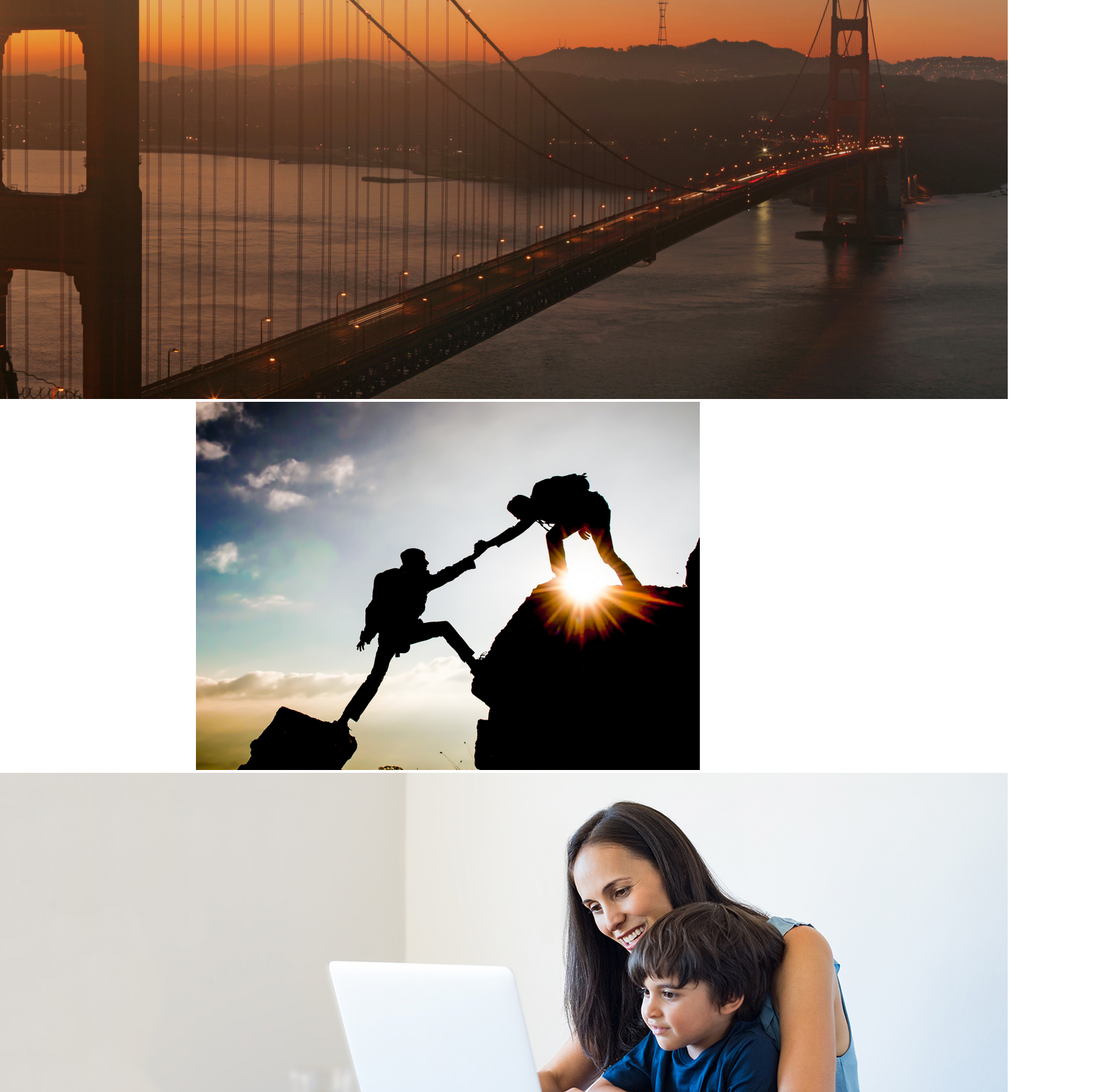
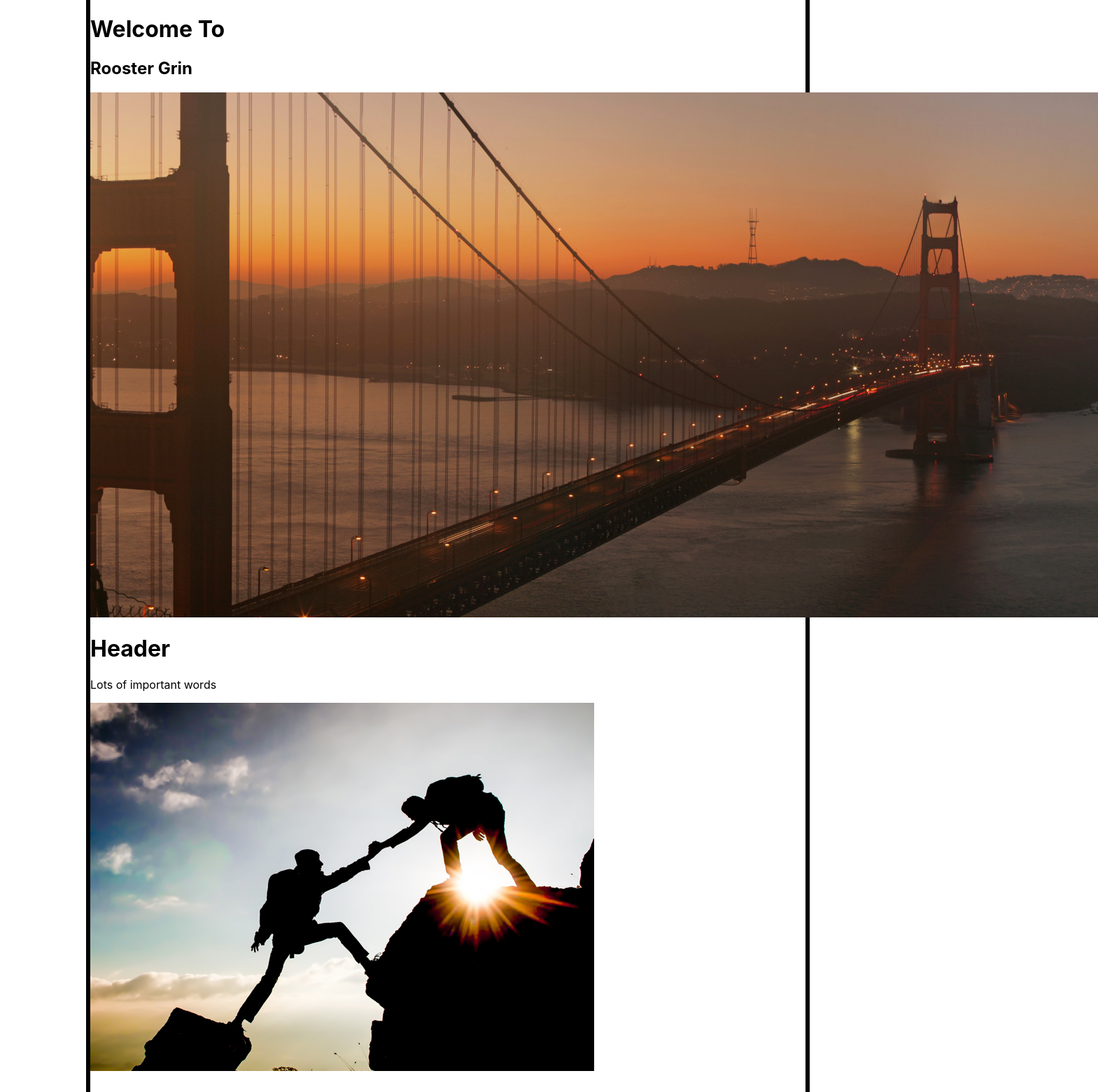
Before and after one commit to timdobranski/atelier-design, a React (Create React App) app: page / in a window 1280 px wide. Shown: the part 180-1740 px from the top of the page at 70% size, 1569 px wide, since content can reach past the window. Built offline with nearby package versions, Linux system fonts and the light colour scheme.

Commit message:
Initial skeleton of most content. Components for each section

```diff
--- a/public/index.html
+++ b/public/index.html
@@ -2,7 +2,7 @@
 <html lang="en">
   <head>
     <meta charset="utf-8" />
-    <link rel="icon" href="%PUBLIC_URL%/favicon.ico" />
+    <!-- <link rel="icon" href="%PUBLIC_URL%/favicon.ico" /> -->
     <meta name="viewport" content="width=device-width, initial-scale=1" />
     <meta name="theme-color" content="#000000" />
     <meta
@@ -24,7 +24,7 @@
       work correctly both with client-side routing and a non-root public URL.
       Learn how to configure a non-root public URL by running `npm run build`.
     -->
-    <title>React App</title>
+    <title>Rooster Grin Media</title>
   </head>
   <body>
     <noscript>You need to enable JavaScript to run this app.</noscript>
--- a/src/App.css
+++ b/src/App.css
@@ -1,38 +1,3 @@
 .App {
   text-align: center;
 }
-
-.App-logo {
-  height: 40vmin;
-  pointer-events: none;
-}
-
-@media (prefers-reduced-motion: no-preference) {
-  .App-logo {
-    animation: App-logo-spin infinite 20s linear;
-  }
-}
-
-.App-header {
-  background-color: #282c34;
-  min-height: 100vh;
-  display: flex;
-  flex-direction: column;
-  align-items: center;
-  justify-content: center;
-  font-size: calc(10px + 2vmin);
-  color: white;
-}
-
-.App-link {
-  color: #61dafb;
-}
-
-@keyframes App-logo-spin {
-  from {
-    transform: rotate(0deg);
-  }
-  to {
-    transform: rotate(360deg);
-  }
-}
--- a/src/App.js
+++ b/src/App.js
@@ -1,18 +1,27 @@
-import hero from './assets/images/hero.jpg';
-import banner1 from './assets/images/banner-1.jpg';
-import banner2 from './assets/images/banner-2.jpg';
-import img1 from './assets/images/img-1.jpg';
+import Welcome from './components/Welcome';
+import Introduction from './components/Introduction';
+import History from './components/History';
+import Features from './components/Features';
+import Form from './components/Form';
+import Reviews from './components/Reviews';
+import Footer from './components/Footer';
 
-import './App.css';
+import './index.css';
 
 function App() {
   return (
     <div className="App">
-    <img src={hero} alt="hero" />
-    <img src={img1} alt="img1" />
-    <img src={banner1} alt="banner1" />
-    <img src={banner2} alt="banner2" />
-
+      <div className="grid-container">
+        <Welcome />
+        <Introduction />
+        <History />
+        <Features />
+        <Form />
+        <Reviews />
+        <Footer />
+        {/* <img className="grid-full" src={banner1} alt="banner1" />
+        <img className="grid-full" src={banner2} alt="banner2" /> */}
+    </div>
     </div>
   );
 }
--- /dev/null
+++ b/src/components/Features.jsx
@@ -0,0 +1,20 @@
+import retention from '../assets/icons/home-retention.svg';
+import hygeine from '../assets/icons/home-hygiene.svg';
+import expertise from '../assets/icons/home-expertise.svg';
+import lab from '../assets/icons/home-lab.svg';
+import '../index.css';
+
+function Features() {
+  return (
+      <div className="column-both row-4">
+        <h1 className="grid-full">Header the Third</h1>
+        <h2 className="grid-full">Cowabunga dude</h2>
+        <img className="icon" src={expertise} alt="hero" />
+        <img className="icon" src={hygeine} alt="hero" />
+        <img className="icon" src={lab} alt="hero" />
+        <img className="icon" src={retention} alt="hero" />
+      </div>
+  );
+}
+
+export default Features;
--- /dev/null
+++ b/src/components/Footer.jsx
@@ -0,0 +1,15 @@
+import instagram from '../assets/icons/instagram.svg';
+import facebook from '../assets/icons/facebook.svg';
+import '../index.css';
+
+function Footer() {
+  return (
+      <div className="column-both row-7">
+        <h5 className="grid-full"> Follow Us: </h5>
+        <img className="icon" src={instagram} alt="instagram" />
+        <img className="icon" src={facebook} alt="facebook" />
+      </div>
+  );
+}
+
+export default Footer;
--- /dev/null
+++ b/src/components/Form.jsx
@@ -0,0 +1,14 @@
+import banner2 from '../assets/images/banner-2.jpg';
+import '../index.css';
+
+function Form() {
+  return (
+      <div className="column-both row-5">
+        <h1 className="grid-full">Form Header</h1>
+        <h2 className="grid-full">Click Here to Form</h2>
+        <img className="grid-full" src={banner2} alt="banner2" />
+      </div>
+  );
+}
+
+export default Form;
--- /dev/null
+++ b/src/components/History.jsx
@@ -0,0 +1,14 @@
+import banner1 from '../assets/images/banner-1.jpg';
+import '../index.css';
+
+function History() {
+  return (
+      <div className="column-both row-3">
+        <h1 className="grid-full">Another Header</h1>
+        <h2 className="grid-full">Words, words, words</h2>
+        <img className="grid-full" src={banner1} alt="banner1" />
+      </div>
+  );
+}
+
+export default History;
--- /dev/null
+++ b/src/components/Introduction.jsx
@@ -0,0 +1,18 @@
+import img1 from '../assets/images/img-1.jpg';
+import '../index.css';
+
+function Introduction() {
+  return (
+      <div className="column-both row-2">
+        <div className="column-left row-2">
+          <h1 className="grid-full">Header</h1>
+          <p>Lots of important words</p>
+        </div>
+        <div className="column-right row-2">
+          <img className="grid-full" src={img1} alt="img1" />
+        </div>
+      </div>
+  );
+}
+
+export default Introduction;
--- /dev/null
+++ b/src/components/Reviews.jsx
@@ -0,0 +1,16 @@
+import instagram from '../assets/icons/instagram.svg';
+import facebook from '../assets/icons/facebook.svg';
+import '../index.css';
+
+function Reviews() {
+  return (
+      <div className="column-both row-6">
+        <h5 className="grid-full"> Reviews Header </h5>
+        <div>
+          <h3>Reviews carousel here</h3>
+        </div>
+      </div>
+  );
+}
+
+export default Reviews;
--- /dev/null
+++ b/src/components/Welcome.jsx
@@ -0,0 +1,16 @@
+import hero from '../assets/images/hero.jpg';
+import logo from '../assets/icons/logo-white.svg';
+import '../index.css';
+
+function Welcome() {
+  return (
+      <div className="column-both row-1">
+        <img className="logo" src={logo} alt="logo" />
+        <h1 className="grid-full">Welcome To</h1>
+        <h2 className="grid-full">Rooster Grin</h2>
+        <img className="grid-full" src={hero} alt="hero" />
+      </div>
+  );
+}
+
+export default Welcome;
--- a/src/index.css
+++ b/src/index.css
@@ -7,7 +7,52 @@ body {
   -moz-osx-font-smoothing: grayscale;
 }
 
-/* code {
-  font-family: source-code-pro, Menlo, Monaco, Consolas, 'Courier New',
-    monospace;
-} */
+.App {
+  width: 80%;
+  border: solid 5px black;
+  margin: 0 auto;
+  display: flex;
+}
+
+.grid-container {
+  display: grid;
+  grid-template-columns: 1fr 1fr;
+  grid-template-rows: repeat(7, 1fr);
+  gap: 0px;
+  border: 1px solid black;
+  width: 100%
+}
+
+/* HORIZONTAL GRID CLASSNAMES */
+.column-left {
+  grid-column: 1 / 2;
+}
+.column-right {
+  grid-column: 2 / 3;
+}
+.column-both{
+  grid-column: 1 / -1;
+}
+
+/* VERTICAL GRID CLASSNAMES */
+.row-1{
+  grid-row: 1 / 2;
+}
+.row-2{
+  grid-row: 2 / 3;
+}
+.row-3{
+  grid-row: 3 / 4;
+}
+.row-4{
+  grid-row: 4 / 5;
+}
+
+.icon{
+  width:10%;
+}
+
+/* BACKGROUND IMAGE CLASSNAMES */
+img.grid-left, img.grid-right, img.grid-full {
+  z-index: -1;
+}
```
